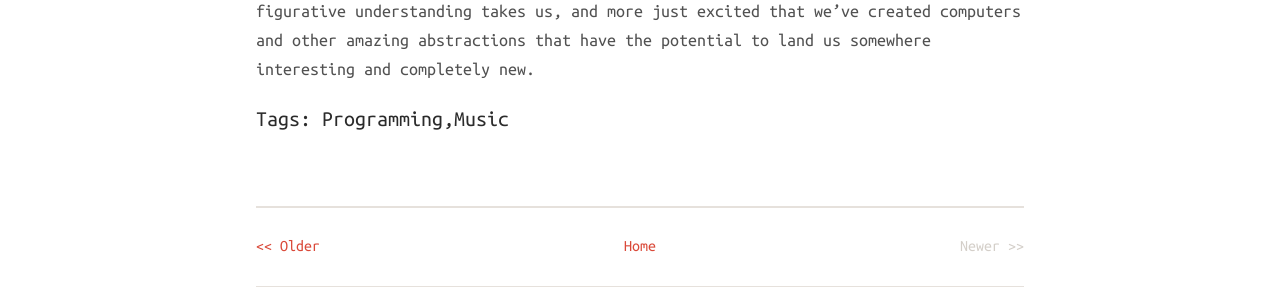
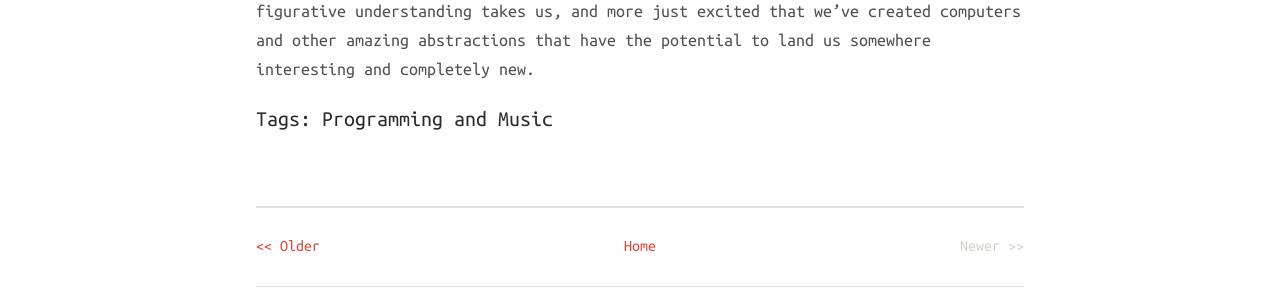
Before and after one commit to tayloraburgess/tayloraburgess.github.io, a Jekyll site: the page built from _posts/2016-05-16-closures.md, in a window 1280 px wide and 900 px high, scrolled down 5046 px. Shown: the part 495-795 px from the top of the window. Built offline with Jekyll 4.4.1, drawn with Linux system fonts in a browser that asks for light colours; nearby versions of some CDN libraries; some of the changed lines change nothing that is shown.

Commit message:
Fix small tag display error in posts

```diff
--- a/_layouts/post.html
+++ b/_layouts/post.html
@@ -18,7 +18,7 @@ layout: default
 		</p>
 		<div class="post">
 			{{ content }}
-			<h5>Tags: {{ page.tags }}</h5>
+			<h5>Tags: {{ page.tags | array_to_sentence_string }}</h5>
 		</div>
 	</div>
 
--- a/_posts/2016-05-16-closures.md
+++ b/_posts/2016-05-16-closures.md
@@ -1,7 +1,7 @@
 ---
 layout: post
 title: Closures Are Like Closures
-tags: Programming, Music
+tags: Programming Music
 ---
 I’ve been learning JavaScript over the past few months. It’s possible, of course, to “learn” a programming language, or anything, by picking up only what you need to get a desired result and then stopping there. For example, I can figure out that putting down:
 
@@ -19,7 +19,7 @@ Which is not to say that JavaScript objects are especially theoretical or comple
 
 And, from my perspective, abstractions and theory can be anxiety-inducing because it feels like we’re leaving the physical world behind. That may itself sound a bit abstract, but the fear is that we’ll encounter, but won’t be able to grasp, concepts that have no analog in the physical world, which our bodies inhabit and have inhabited since long before we started tackling abstract things like math and computer science and art.
 
-This fear is why (in part, at least) figures of speech evolved within human language. I’m mostly talking about metaphors and similes and the like here, but if you want to see the gargantuan number of more obscure figures that you probably weren’t taught in 7th grade language arts, the [Wikipedia entry](http://www.w3schools.com/js/js_objects.asp) is (in typical fashion) an okay place to begin overwhelming yourself.
+This fear is why (in part, at least) figures of speech evolved within human language. I’m mostly talking about metaphors and similes and the like here, but if you want to see the gargantuan number of more obscure figures that you probably weren’t taught in 7th grade language arts, the [Wikipedia entry](https://en.wikipedia.org/wiki/Figure_of_speech) is (in typical fashion) an okay place to begin overwhelming yourself.
 
 That entry will also tell you about the many uses and modes of figures of speech, but here I’m specifically talking about tropes that use “ordinary” words to convey a more abstract meaning—and in doing so make us more comfortable with the abstraction because we can tie it down to a more simple, usually physical thing we already understand.
 
```
